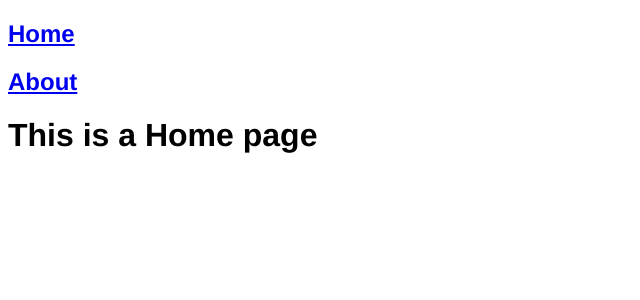
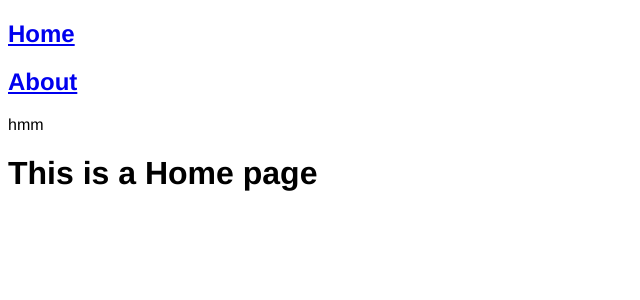
Before and after one commit to katratzi/vue3-earthsquare, a Vue app: page / in a window 1280 px wide. Shown: the top 300 px of the page, without its empty margins (0-640 px from the left). Built offline with nearby package versions, Linux system fonts and the light colour scheme.

Commit message:
very basic vuex store

```diff
--- a/package.json
+++ b/package.json
@@ -10,12 +10,14 @@
   "dependencies": {
     "core-js": "^3.6.5",
     "vue": "^3.0.0",
-    "vue-router": "^4.0.0-0"
+    "vue-router": "^4.0.0-0",
+    "vuex": "^4.0.0-0"
   },
   "devDependencies": {
     "@vue/cli-plugin-babel": "~4.5.0",
     "@vue/cli-plugin-eslint": "~4.5.0",
     "@vue/cli-plugin-router": "^4.5.13",
+    "@vue/cli-plugin-vuex": "^4.5.13",
     "@vue/cli-service": "~4.5.0",
     "@vue/compiler-sfc": "^3.0.0",
     "babel-eslint": "^10.1.0",
--- a/src/App.vue
+++ b/src/App.vue
@@ -4,17 +4,25 @@
     <router-link to="/about"><h2>About</h2> </router-link> -->
     <router-link :to="{ name: 'Home' }"><h2>Home</h2> </router-link>
     <router-link :to="{ name: 'About' }"><h2>About</h2> </router-link>
+    {{ username }}
     <router-view></router-view>
   </div>
 </template>
 <script>
 // import UserProfile from "./components/UserProfile.vue";
+import store from "./store/index.js";
 
 export default {
   name: "App",
   components: {
     // UserProfile,
   },
+  computed: {
+    username() {
+      return store.state.user;
+    },
+  },
+  mounted() {},
 };
 </script>
 
--- a/src/main.js
+++ b/src/main.js
@@ -1,5 +1,6 @@
 import { createApp } from 'vue'
 import App from './App.vue'
 import router from './router'
+import store from './store'
 
-createApp(App).use(router).mount('#app')
+createApp(App).use(store).use(router).mount('#app')
--- /dev/null
+++ b/src/store/index.js
@@ -0,0 +1,26 @@
+import { createStore } from 'vuex'
+
+export default createStore({
+
+  state: {
+    user: 'hmm'
+  },
+
+  // Mutations are functions the effect the STATE
+  mutations: {
+    // by convention mutations are uppercase
+    SET_USER(state, user) {
+      state.user = user;
+    }
+  },
+
+  // Actions are functions that you call throughout your application that call Mutations
+  actions: {
+    setUser({ commit }, user) {
+      commit('SET_USER', user);
+    }
+  },
+
+  modules: {
+  }
+})
```
Also changed, not shown: 1 other file (tests, documents, lock files or other folders).
